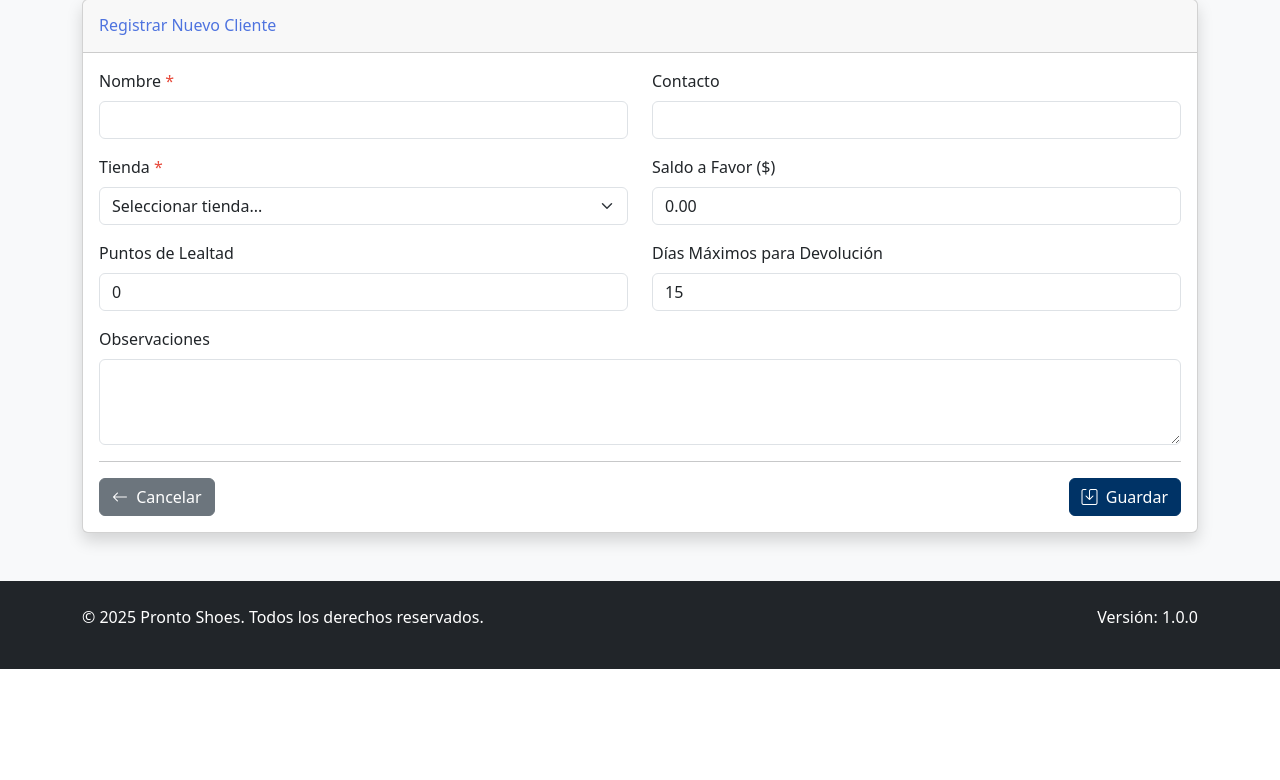
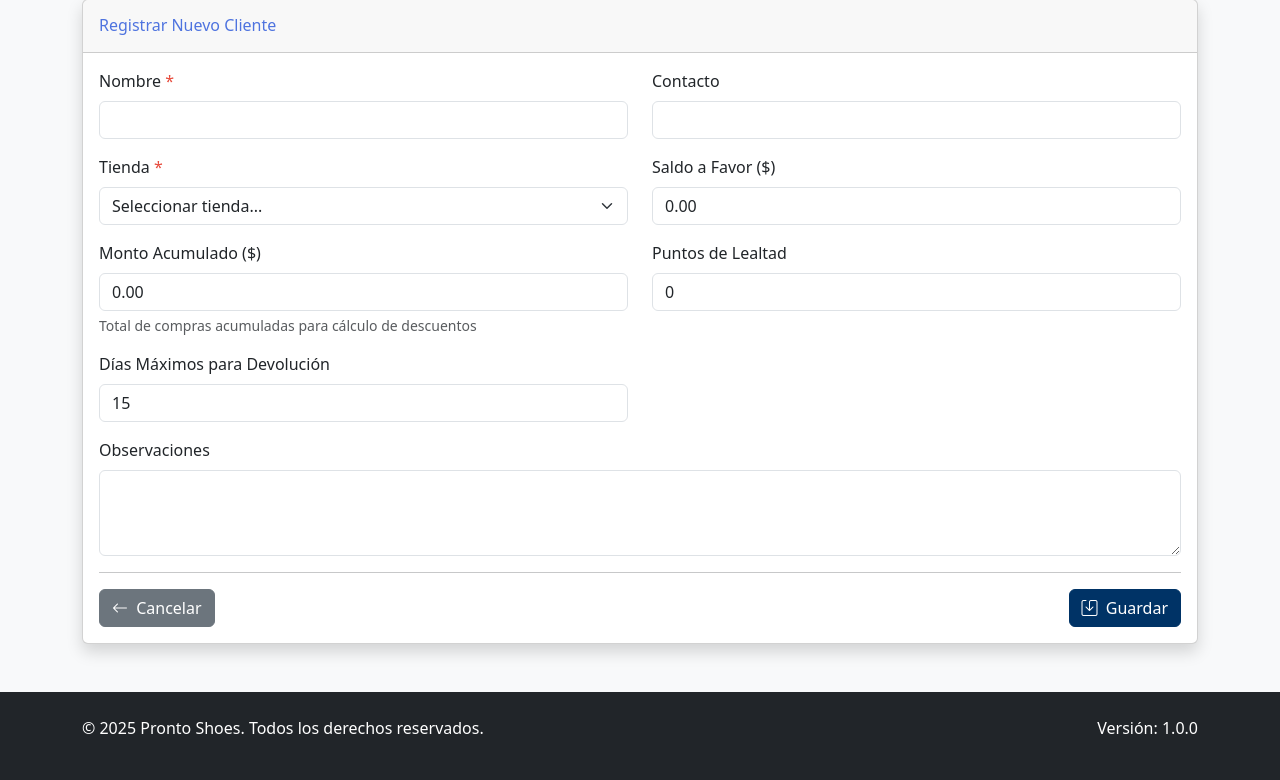
Before and after one commit to GuillermoZam117/prontto_shoes, a Django app: template frontend/templates/clientes/cliente_form.html in a window 1280 px wide. Shown: the part 199-979 px from the top of the page. Before the commit the page ends 868 px from the top, so only its background shows below. Run offline with Django 5.2, Linux system fonts and the light colour scheme; the template is opened without the code that fills it, so the values that code supplies are empty; parts of the project's set-up code (start-up, migrations or seed data) failed here and were passed over; some libraries are stand-ins or nearby versions.

Commit message:
Feature: Update Cliente module with monto_acumulado field integration in views and templates

```diff
--- a/frontend/templates/clientes/cliente_detail.html
+++ b/frontend/templates/clientes/cliente_detail.html
@@ -53,6 +53,10 @@
                     <tr>
                         <th>Saldo a Favor:</th>
                         <td>${{ cliente.saldo_a_favor|floatformat:2 }}</td>
+                    </tr>
+                    <tr>
+                        <th>Monto Acumulado:</th>
+                        <td>${{ cliente.monto_acumulado|floatformat:2 }}</td>
                     </tr>
                     <tr>
                         <th>Descuento Actual:</th>
--- a/frontend/templates/clientes/cliente_form.html
+++ b/frontend/templates/clientes/cliente_form.html
@@ -58,18 +58,32 @@
             </div>
 
             <div class="row mb-3">
+                <!-- Monto Acumulado -->
+                <div class="col-md-6">
+                    <label for="monto_acumulado" class="form-label">Monto Acumulado ($)</label>
+                    <input type="number" class="form-control" id="monto_acumulado" name="monto_acumulado"
+                           value="{% if cliente %}{{ cliente.monto_acumulado }}{% else %}0.00{% endif %}" step="0.01" min="0">
+                    <div class="form-text">Total de compras acumuladas para cálculo de descuentos</div>
+                </div>
+
                 <!-- Puntos Lealtad -->
                 <div class="col-md-6">
                     <label for="puntos_lealtad" class="form-label">Puntos de Lealtad</label>
                     <input type="number" class="form-control" id="puntos_lealtad" name="puntos_lealtad"
                            value="{% if cliente %}{{ cliente.puntos_lealtad }}{% else %}0{% endif %}" step="1" min="0">
                 </div>
+            </div>
 
+            <div class="row mb-3">
                 <!-- Días Máx. Devolución -->
                 <div class="col-md-6">
                     <label for="max_return_days" class="form-label">Días Máximos para Devolución</label>
                     <input type="number" class="form-control" id="max_return_days" name="max_return_days"
                            value="{% if cliente %}{{ cliente.max_return_days }}{% else %}15{% endif %}" step="1" min="0">
+                </div>
+
+                <div class="col-md-6">
+                    <!-- Empty space for layout balance -->
                 </div>
             </div>
 
```
Also changed, not shown: clientes/views.py (+8 -0 lines), frontend/templates/clientes/cliente_list.html (+26 -3 lines).
